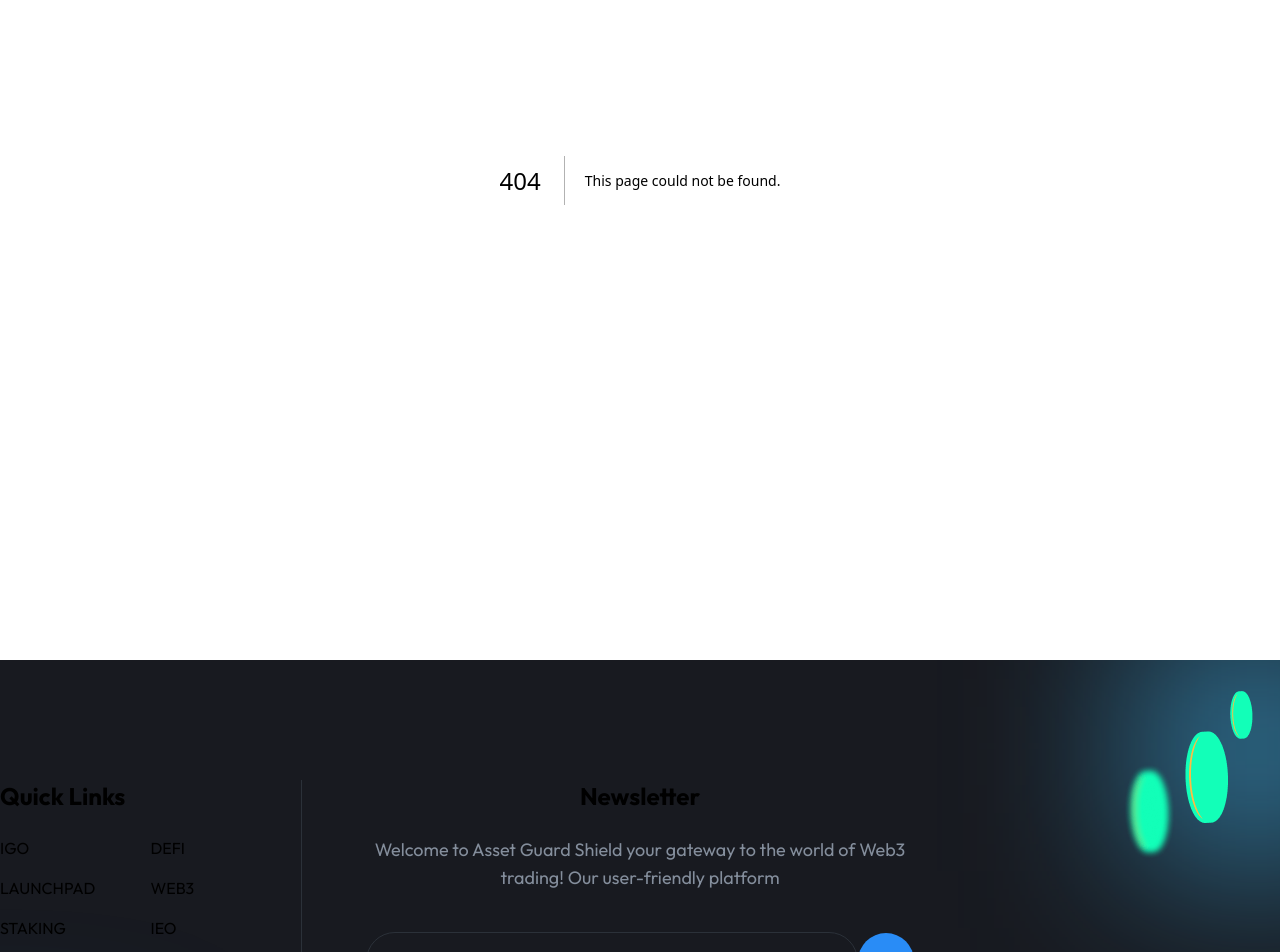
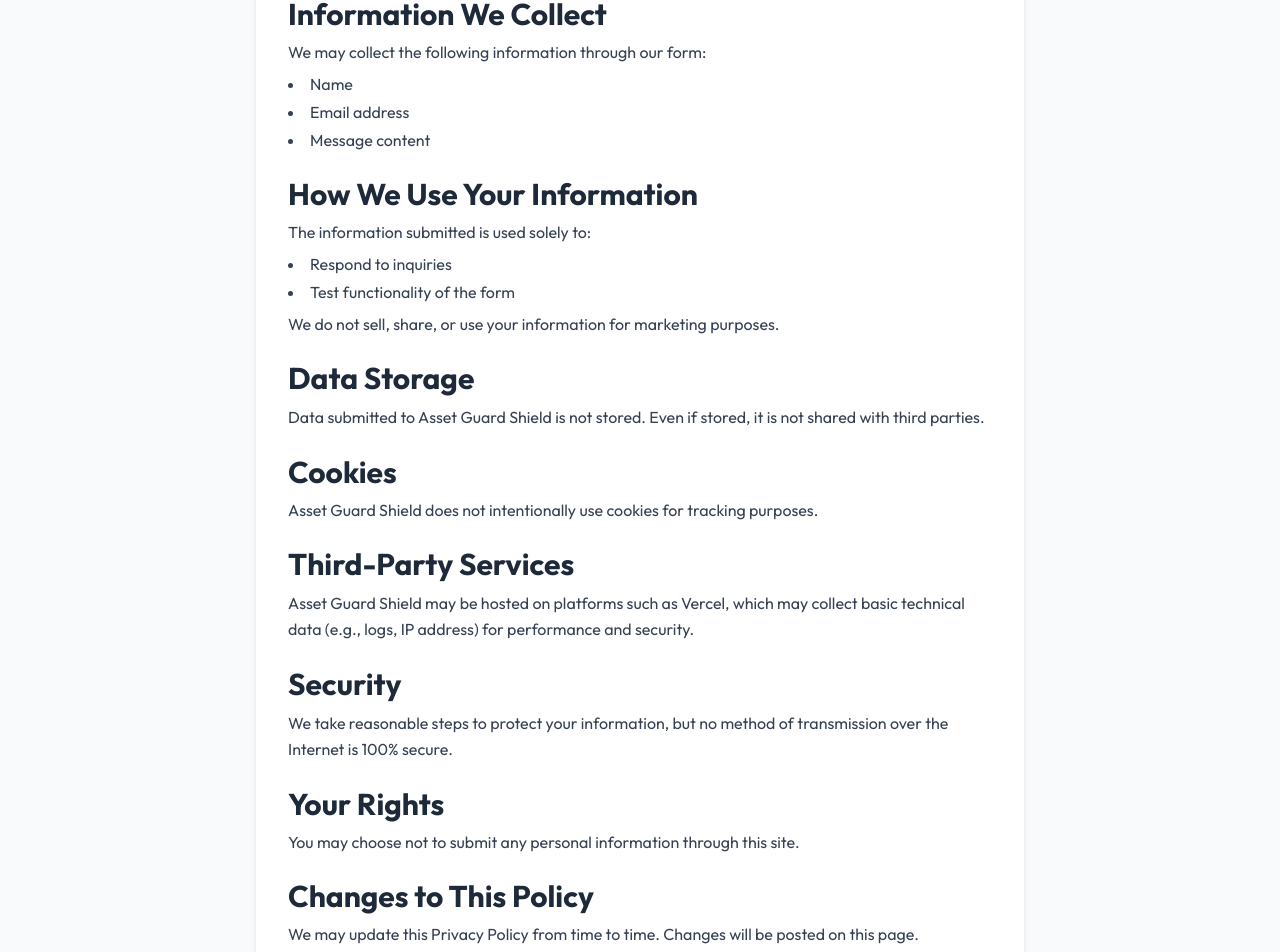
Before and after one commit to thecryptosentrysafe/web3walletbackup, a Next.js app: page /privacy in a window 1280 px wide. Before the commit this address had no page. Shown: the part 220-1172 px from the top of the page. Built offline with nearby package versions, Linux system fonts and the light colour scheme.

Commit message:
added a privacy policy to the footer

```diff
--- /dev/null
+++ b/src/app/privacy/page.tsx
@@ -0,0 +1,102 @@
+export default function PrivacyPage() {
+  return (
+    <main className="min-h-screen bg-gray-50 py-12 px-4">
+      <div className="max-w-3xl mx-auto bg-white shadow-md rounded-2xl p-8">
+        <h1 className="text-3xl font-bold text-gray-900 mb-6">
+          Privacy Policy
+        </h1>
+
+        <p className="text-gray-700 mb-6 leading-relaxed">
+          Asset Guard Shield is a project created for testing and educational purposes.
+          We respect your privacy and are committed to protecting any information you provide.
+        </p>
+
+        <section className="mb-6">
+          <h2 className="text-xl font-semibold text-gray-800 mb-2">
+            Information We Collect
+          </h2>
+          <p className="text-gray-700 mb-2">
+            We may collect the following information through our form:
+          </p>
+          <ul className="list-disc list-inside text-gray-700 space-y-1">
+            <li>Name</li>
+            <li>Email address</li>
+            <li>Message content</li>
+          </ul>
+        </section>
+
+        <section className="mb-6">
+          <h2 className="text-xl font-semibold text-gray-800 mb-2">
+            How We Use Your Information
+          </h2>
+          <p className="text-gray-700 mb-2">
+            The information submitted is used solely to:
+          </p>
+          <ul className="list-disc list-inside text-gray-700 space-y-1">
+            <li>Respond to inquiries</li>
+            <li>Test functionality of the form</li>
+          </ul>
+          <p className="text-gray-700 mt-2">
+            We do not sell, share, or use your information for marketing purposes.
+          </p>
+        </section>
+
+        <section className="mb-6">
+          <h2 className="text-xl font-semibold text-gray-800 mb-2">
+            Data Storage
+          </h2>
+          <p className="text-gray-700 leading-relaxed">
+            Data submitted to Asset Guard Shield is not stored. Even if stored, it is not shared with third parties.
+          </p>
+        </section>
+
+        <section className="mb-6">
+          <h2 className="text-xl font-semibold text-gray-800 mb-2">
+            Cookies
+          </h2>
+          <p className="text-gray-700">
+            Asset Guard Shield does not intentionally use cookies for tracking purposes.
+          </p>
+        </section>
+
+        <section className="mb-6">
+          <h2 className="text-xl font-semibold text-gray-800 mb-2">
+            Third-Party Services
+          </h2>
+          <p className="text-gray-700 leading-relaxed">
+            Asset Guard Shield may be hosted on platforms such as Vercel, which may collect
+            basic technical data (e.g., logs, IP address) for performance and security.
+          </p>
+        </section>
+
+        <section className="mb-6">
+          <h2 className="text-xl font-semibold text-gray-800 mb-2">
+            Security
+          </h2>
+          <p className="text-gray-700 leading-relaxed">
+            We take reasonable steps to protect your information, but no method of
+            transmission over the Internet is 100% secure.
+          </p>
+        </section>
+
+        <section className="mb-6">
+          <h2 className="text-xl font-semibold text-gray-800 mb-2">
+            Your Rights
+          </h2>
+          <p className="text-gray-700">
+            You may choose not to submit any personal information through this site.
+          </p>
+        </section>
+
+        <section>
+          <h2 className="text-xl font-semibold text-gray-800 mb-2">
+            Changes to This Policy
+          </h2>
+          <p className="text-gray-700">
+            We may update this Privacy Policy from time to time. Changes will be posted on this page.
+          </p>
+        </section>
+      </div>
+    </main>
+  );
+}
--- a/src/components/Footer.tsx
+++ b/src/components/Footer.tsx
@@ -34,6 +34,8 @@
                             <a href="/wallets?token" className="animated-link">TOKEN</a>
                             <a href="/wallets?gaming" className="animated-link">GAMING</a>
                             <a href="/wallets?nft" className="animated-link">NFT</a>
+
+                            <a href="/privacy?privacy" className="animated-link">Privacy Policy</a>
                         </div>
                     </div>
                 </div>
```
